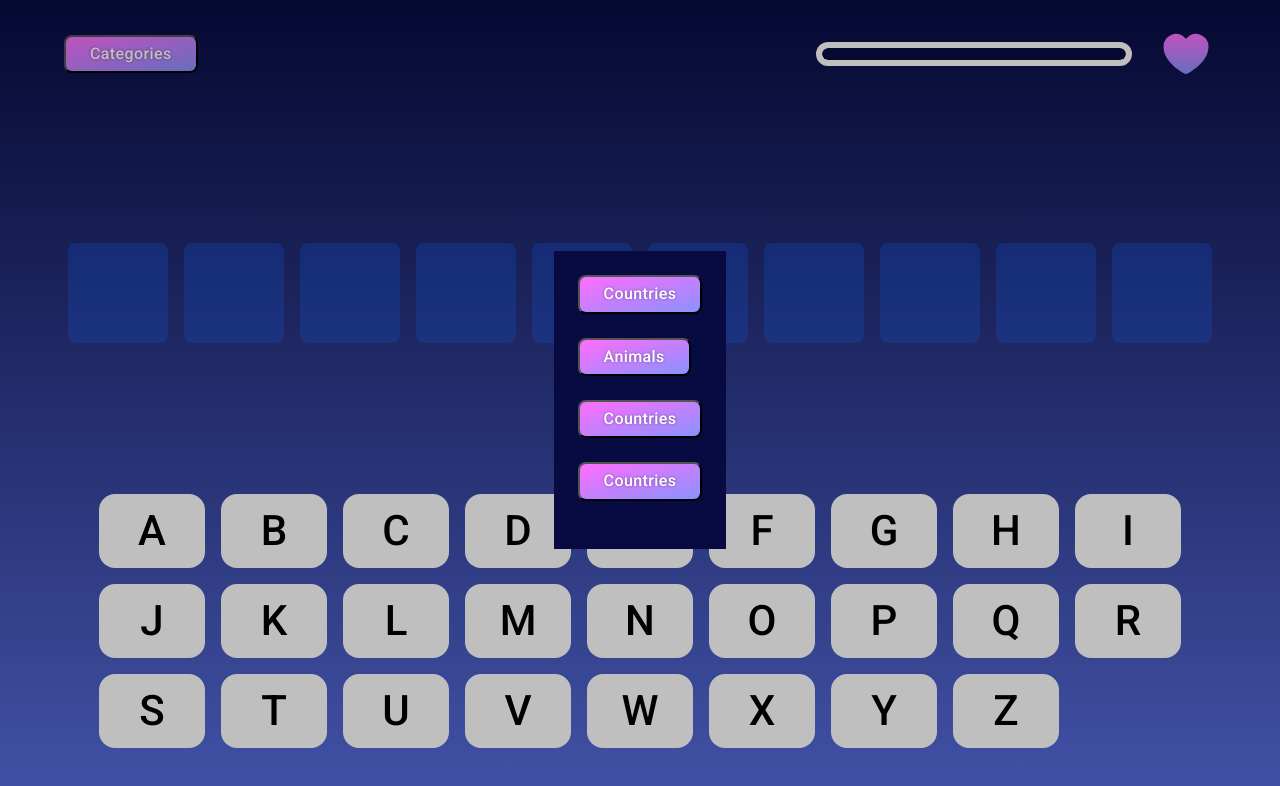
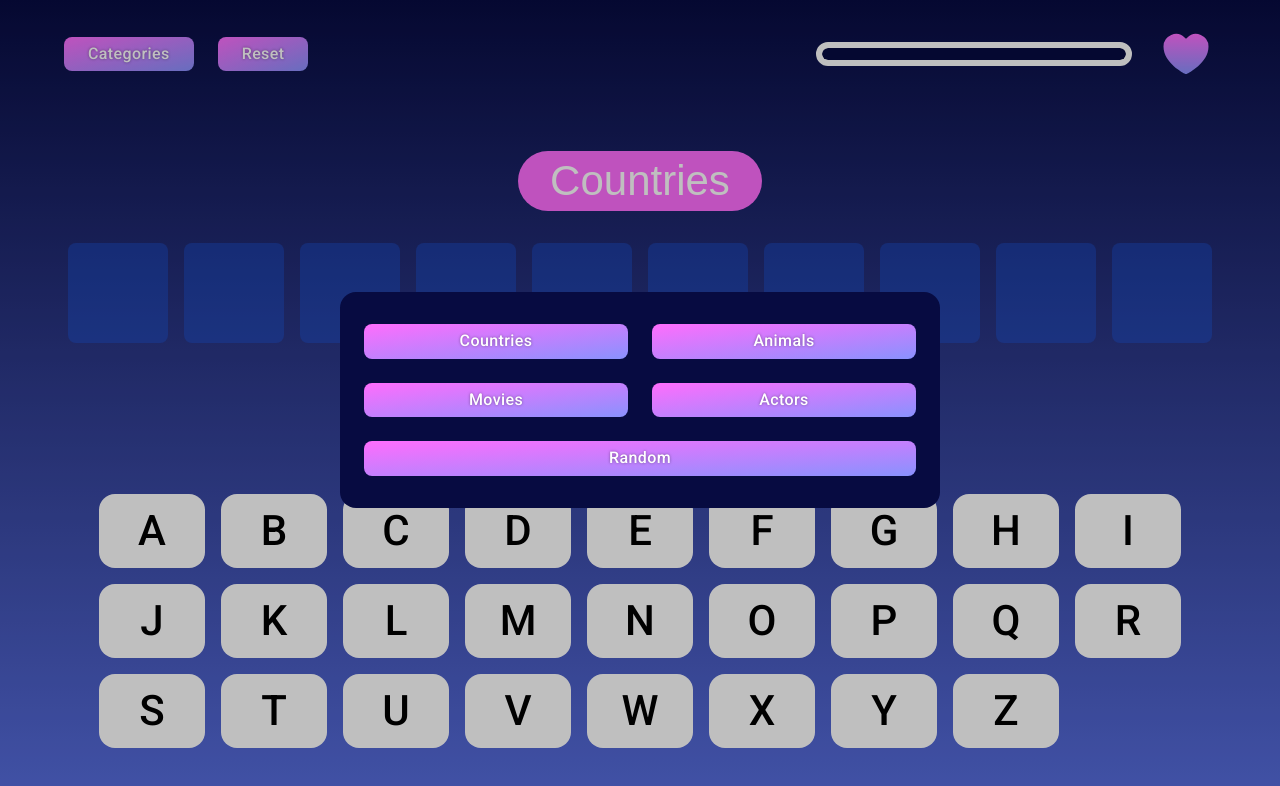
Before and after one commit to danielstephany/flashyQ, a React app: page / in a window 1280 px wide. Both pictures are taken after a click on the button "Categories". Shown: the top 786 px of the page. Built offline with nearby package versions, Linux system fonts and the light colour scheme; a web font is replaced by a local one.

Commit message:
added catagory selection

```diff
--- a/src/components/controls/Button.tsx
+++ b/src/components/controls/Button.tsx
@@ -1,7 +1,7 @@
 import React, {useState, useEffect, useRef} from 'react'
 import styled from 'styled-components'
 
-const ButtonComp: React.ElementType = ({className, component, onMouseDown, onMouseUp, ...others}) => {
+const ButtonComp: React.ElementType = ({className, component, fullWidth, onMouseDown, onMouseUp, ...others}) => {
     const clickClassTimer = useRef < ReturnType<typeof setTimeout>>()
     const [clickClass, setClickClass] = useState("")
     const Component = component || "button"
@@ -29,8 +29,12 @@ const ButtonComp: React.ElementType = ({className, component, onMouseDown, onMou
 const Button = styled(ButtonComp)`
     box-shadow: inset 0 0 0 3px rgba(0, 0, 0, 0);
     border-radius: 8px;
+    border: none;
+    outline: none;
     display: inline-flex;
+    justify-content: center;
     background-image: linear-gradient(to bottom right, #ff6dfd, #8992fe);
+    width: ${({ fullWidth }) => fullWidth ? "100%" : "initial"};
     padding: 8px 24px;
     color: #fff;
     font-weight: 500;
--- a/src/components/modules/MainHeader.tsx
+++ b/src/components/modules/MainHeader.tsx
@@ -3,12 +3,21 @@ import styled from 'styled-components'
 import HealthMeter from '@src/components/modules/HealthMeter.tsx'
 import Button from "@src/components/controls/Button.tsx"
 
-const MainHeaderComp: React.ElementType = ({ className, currentSlot, handleOpenModal }) => {
+const MainHeaderComp: React.ElementType = ({
+    className,
+    currentSlot,
+    gameEnded,
+    handleOpenModal,
+    handleReset
+}) => {
 
     return (
         <div className={className}>
             <div className='main-header__content'>
-                <Button onClick={handleOpenModal}>Categories</Button>
+                <div className='main-header__btn-container'>
+                    <Button onClick={handleOpenModal}>Categories</Button>
+                    <Button onClick={handleReset}>{gameEnded ? "Play Again" : "Reset"}</Button>
+                </div>
                 <HealthMeter currentSlot={currentSlot} />
             </div>
         </div>
@@ -21,10 +30,17 @@ const MainHeader = styled(MainHeaderComp)`
     margin: 0 auto;
     width: 100%;
     max-width: 1200px;
-    .main-header__content {
-        display: flex;
-        align-items: center;
-        width: 100%;
+    .main-header {
+        &__content {
+            display: flex;
+            align-items: center;
+            width: 100%;
+        }
+        &__btn-container {
+            button {
+                margin-right: 24px;
+            }
+        }
     }
     .health {
         display: flex;
--- a/src/views/Main/CategoriesModal/CategoriesModal.tsx
+++ b/src/views/Main/CategoriesModal/CategoriesModal.tsx
@@ -3,11 +3,12 @@ import Modal from '@src/components/modules/Modal/index.tsx'
 import CategoriesModalBody from './CategoriesModalBody.tsx'
 
 
-const CategoriesModal: React.ElementType = ({open, handleClose}) => {
+const CategoriesModal: React.ElementType = ({ open, handleClose, handleSetCatagory }) => {
     return (
         <Modal open={open} handleClose={handleClose}>
             <CategoriesModalBody
                 handleClose={handleClose}
+                handleSetCatagory={handleSetCatagory}
             />
         </Modal>
     )
--- a/src/views/Main/CategoriesModal/CategoriesModalBody.tsx
+++ b/src/views/Main/CategoriesModal/CategoriesModalBody.tsx
@@ -3,21 +3,24 @@ import styled from 'styled-components'
 import Button from '@src/components/controls/Button.tsx'
 
 
-const CategoriesModalBodyComp: React.ElementType = ({ className, handleClose }) => {
+const CategoriesModalBodyComp: React.ElementType = ({ className, handleClose, handleSetCatagory }) => {
     return (
         <div className={className}>
             <div className='categories__container'>
-                <div className='categories__btn-container'>
-                    <Button>Countries</Button>
+                <div className='categories__grid'>
+                    <Button onClick={handleSetCatagory("countries")} fullWidth>Countries</Button>
                 </div>
-                <div className='categories__btn-container'>
-                    <Button>Animals</Button>
+                <div className='categories__grid'>
+                    <Button onClick={handleSetCatagory("animals")} fullWidth>Animals</Button>
                 </div>
-                <div className='categories__btn-container'>
-                    <Button>Countries</Button>
+                <div className='categories__grid'>
+                    <Button onClick={handleSetCatagory("movies")} fullWidth>Movies</Button>
                 </div>
-                <div className='categories__btn-container'>
-                    <Button>Countries</Button>
+                <div className='categories__grid'>
+                    <Button onClick={handleSetCatagory("actors")} fullWidth>Actors</Button>
+                </div>
+                <div className='categories__grid--full'>
+                    <Button onClick={handleSetCatagory("random")} fullWidth>Random</Button>
                 </div>
             </div>
         </div>
@@ -25,13 +28,26 @@ const CategoriesModalBodyComp: React.ElementType = ({ className, handleClose })
 }
 
 const CategoriesModalBody = styled(CategoriesModalBodyComp)`
+    border-radius: 16px;
+    width: 600px;
     background-color: #070b41;
     .categories {
         &__container {
-            padding: 24px;
+            display: flex;
+            flex-wrap: wrap;
+            padding: 32px 24px;
+            margin-left: -12px;
+            margin-right: -12px;
         }
-        &__btn-container {
+        &__grid {
+            width: 50%;
+            max-width: 100%;
             margin-bottom: 24px;
+            padding: 0 12px;
+            &--full {
+                width: 100%;
+                padding: 0 12px;
+            }
         }
     }
 `
--- a/src/views/Main/GuessSlots/GuessSlots.tsx
+++ b/src/views/Main/GuessSlots/GuessSlots.tsx
@@ -1,4 +1,4 @@
-import React, {useRef} from 'react'
+import React, { useState, useEffect } from 'react'
 import PropTypes from 'prop-types'
 import styled from 'styled-components'
 import GuessSlotItem from './GuessSlotItem.tsx'
@@ -29,9 +29,13 @@ interface iGuessSlotsProps {
 }
 
 const GuessSlots: React.ElementType = ({ wordString, isGameOver, selections }: iGuessSlotsProps) => {
-    const stringArray = useRef(parseWordString(wordString))
+    const [stringArray, setStringArray] = useState(parseWordString(wordString))
     const delayStep = 150
     let currentDelay: number = -delayStep;
+
+    useEffect(() => {
+        setStringArray(parseWordString(wordString))
+    }, [wordString])
 
     const buildGuessSlots = (word: string) => {
         return (
@@ -59,7 +63,7 @@ const GuessSlots: React.ElementType = ({ wordString, isGameOver, selections }: i
 
     return (
         <GuessSlotsContainer>
-            {buildGuessSlotsSection(stringArray.current)}
+            {buildGuessSlotsSection(stringArray)}
         </GuessSlotsContainer>
     )
 }
--- a/src/views/Main/Main.tsx
+++ b/src/views/Main/Main.tsx
@@ -4,6 +4,9 @@ import GuessSlots from './GuessSlots/index.tsx'
 import LetterList from './LetterList/LetterList.tsx'
 import MainHeader from '@src/components/modules/MainHeader.tsx'
 import { countries } from '@src/data/countries.ts'
+import { movies } from '@src/data/movies.ts'
+import { actors } from '@src/data/actors.ts'
+import { animals } from '@src/data/animals.ts'
 import GameMessages from "./GameMessages/index.tsx"
 import CategoriesModal from './CategoriesModal/index.tsx'
 
@@ -28,13 +31,21 @@ const getAnswerSet = (str: string) => {
     return res
 }
 
+const categoryOptions: {[key: string]: string[]} = {
+    countries,
+    movies,
+    actors,
+    animals,
+}
+
 const Main = () => {
     const [selections, setSelections] = useState<Set<string>>(new Set())
     const [health, setHealth] = useState(6)
     const [answer, setAnswer] = useState(getRandomArrayItem(countries))
     const [open, setOpen] = useState(false)
     const [isWinner, setIsWinner] = useState(false)
-    const [message, setMessage] = useState("")
+    const [message, setMessage] = useState("Countries")
+    const [category, setCategory] = useState("Countries")
     const answerSet = useRef(getAnswerSet(answer))
 
     const handleOpenModal = () => {
@@ -43,7 +54,26 @@ const Main = () => {
 
     const handleCloseModal = () => {
         setOpen(false)
-        console.log("test")
+    }
+
+    const handleSetCatagory = (category: string) => () => {
+        const isRandom = category.toLowerCase() === "random"
+        const catagoryName = isRandom ? getRandomArrayItem(Object.keys(categoryOptions)) : category
+        const upperCaseName = catagoryName[0].toUpperCase() + catagoryName.substring(1, catagoryName.length)
+        const answer = getRandomArrayItem(categoryOptions[catagoryName.toLowerCase()])
+
+        setAnswer(answer)
+        answerSet.current = getAnswerSet(answer)
+        setCategory(isRandom ? "Random" : upperCaseName)
+        setMessage(isRandom ? "Random" : upperCaseName)
+        setOpen(false)
+        setSelections(new Set())
+        setHealth(6)
+        setIsWinner(false)
+    }
+
+    const handleReset = () => {
+        handleSetCatagory(category)()
     }
 
     const handleSelection = (value: string) => (e: MouseEvent) => {
@@ -56,7 +86,7 @@ const Main = () => {
         if (!selections.has(value)) {
             const updatedSelections = new Set([value, ...selections])
             setSelections(updatedSelections)
-            console.log(updatedSelections, answerSet.current)
+
             if (checkForWinner(answerSet.current, updatedSelections)){
                 setIsWinner(true)
                 setMessage("Winner!")
@@ -70,6 +100,8 @@ const Main = () => {
                 <MainHeader
                     currentSlot={health}
                     handleOpenModal={handleOpenModal}
+                    gameEnded={health === 0 || isWinner}
+                    handleReset={handleReset}
                 />
             }
             middleContent={
@@ -89,7 +121,11 @@ const Main = () => {
                         handleSelection={handleSelection}
                         isGameOver={health === 0}
                     />
-                    <CategoriesModal open={open} handleClose={handleCloseModal}/>
+                    <CategoriesModal
+                        open={open}
+                        handleClose={handleCloseModal}
+                        handleSetCatagory={handleSetCatagory}
+                    />
                 </>
             }
         >
```
